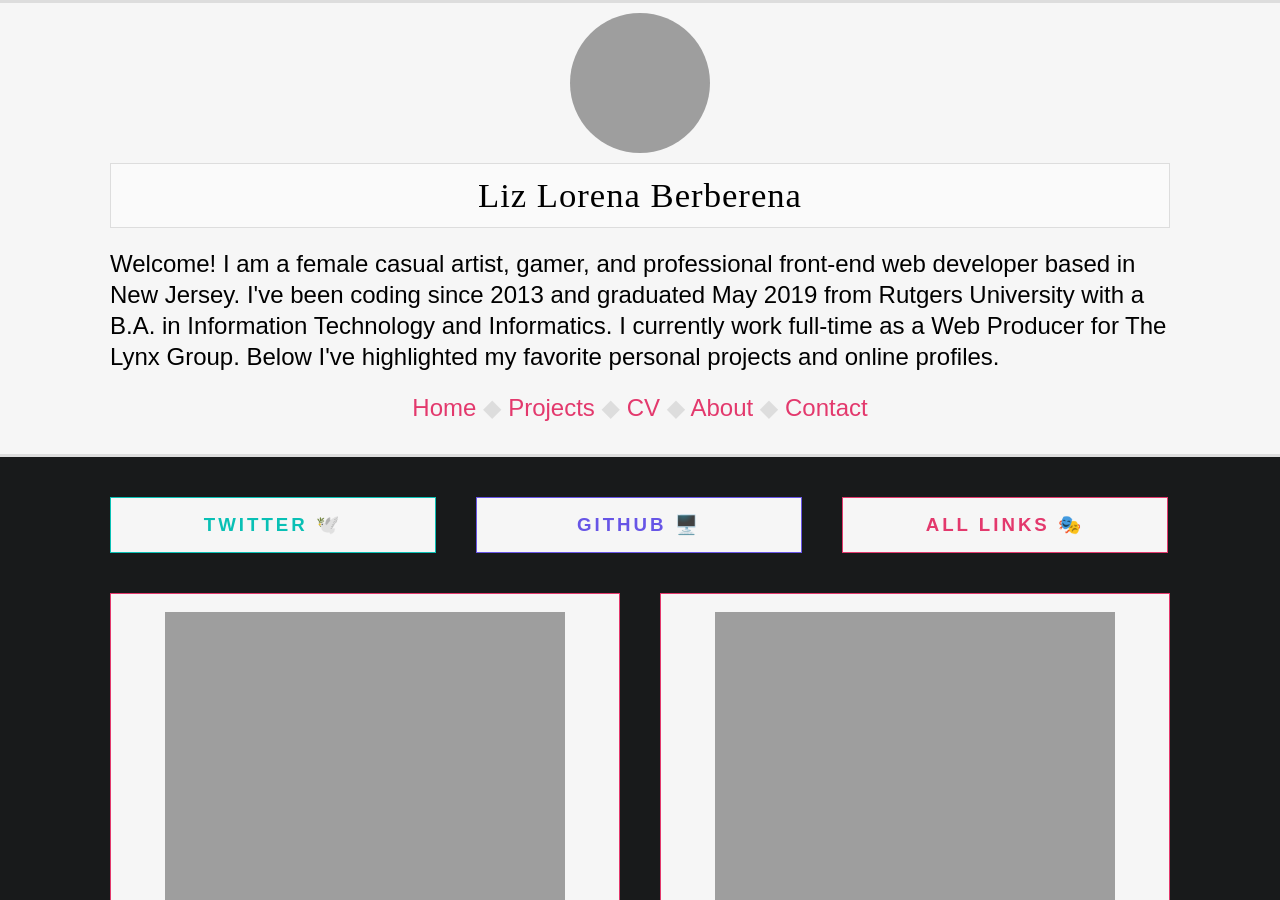
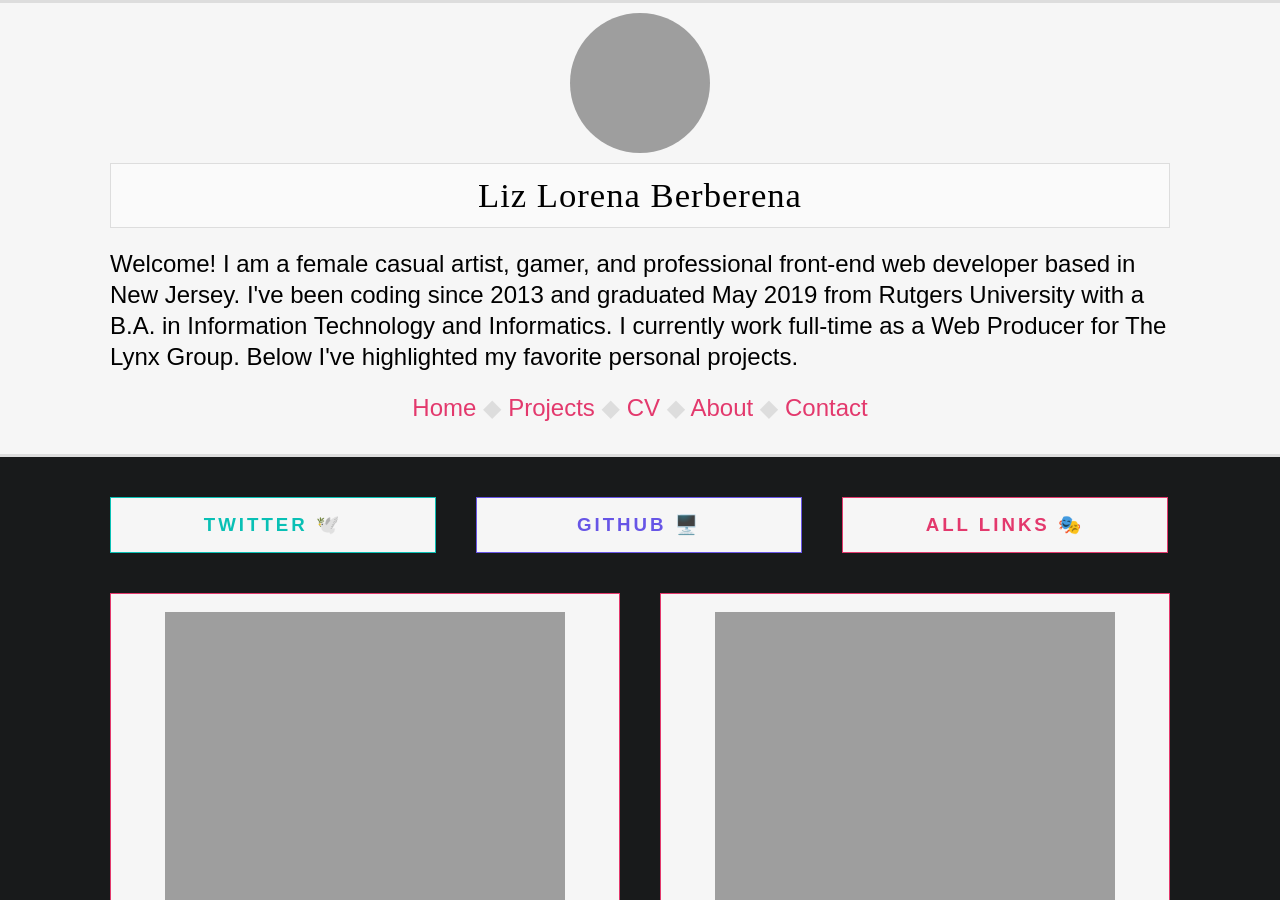
Before and after one commit to liz-lorena/2020, a Jekyll site: the page built from index.html, in a window 1280 px wide and 900 px high. Built offline with Jekyll 4.4.1, drawn with Linux system fonts in a browser that asks for light colours; the list of posts is cut into pages by our own code.

Commit message:
Update index.html

```diff
--- a/index.html
+++ b/index.html
@@ -3,4 +3,4 @@ layout: homepage
 title: "web development portfolio"
 ---
 
-<p>Welcome! I am a female casual artist, gamer, and professional front-end web developer based in New Jersey. I've been coding since 2013 and graduated May 2019 from Rutgers University with a B.A. in Information Technology and Informatics. I currently work full-time as a Web Producer for The Lynx Group. Below I've highlighted my favorite personal projects and online profiles.</p>
+<p>Welcome! I am a female casual artist, gamer, and professional front-end web developer based in New Jersey. I've been coding since 2013 and graduated May 2019 from Rutgers University with a B.A. in Information Technology and Informatics. I currently work full-time as a Web Producer for The Lynx Group. Below I've highlighted my favorite personal projects.</p>
```
